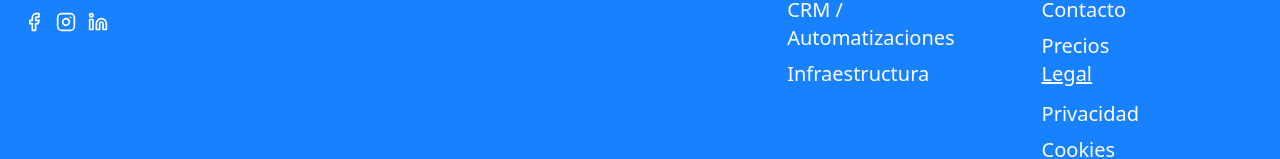
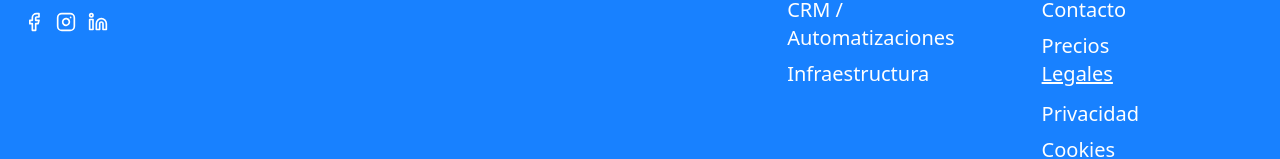
Before and after one commit to ricardormeza/rickyramnext, a Next.js app: page /legal/cookies in a window 1280 px wide. Shown: the part 3191-3350 px from the top of the page. Built offline with nearby package versions, Linux system fonts and the light colour scheme; no server answers.

Commit message:
cambios en footer minimos

```diff
--- a/components/shared/site-footer.tsx
+++ b/components/shared/site-footer.tsx
@@ -88,7 +88,7 @@ export function SiteFooter() {
               </ul>
             </div>
             <div className="space-y-3">
-              <div className="text-sm md:text-xl font-medium text-white underline">Legal</div>
+              <div className="text-sm md:text-xl font-medium text-white underline">Legales</div>
               <ul className="space-y-2 text-sm md:text-xl text-white">
                 {footerNav.legal.map((item) => (
                   <li key={item.href}>
```
Also changed, not shown: 1 other file (tests, documents, lock files or other folders).
